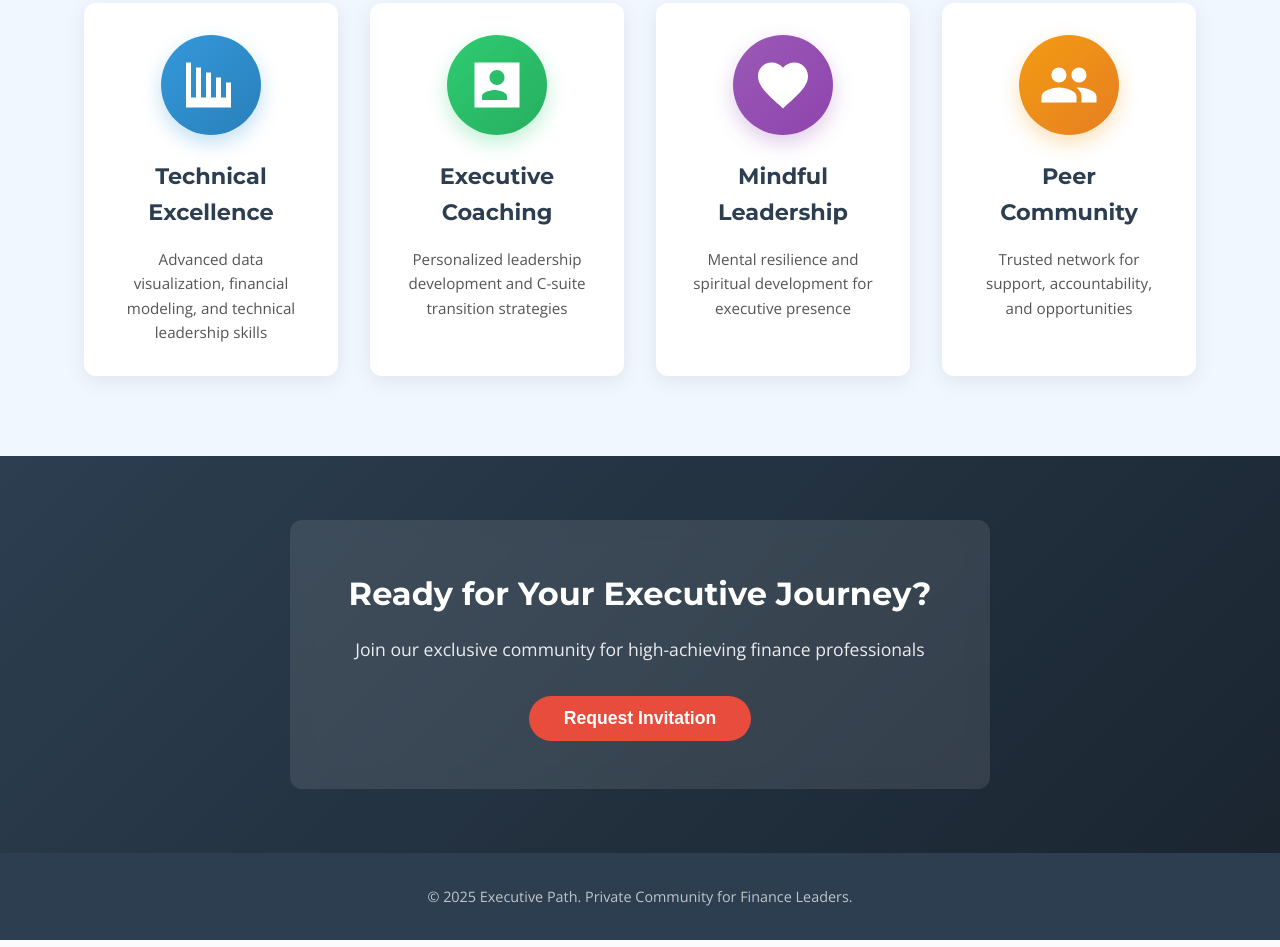
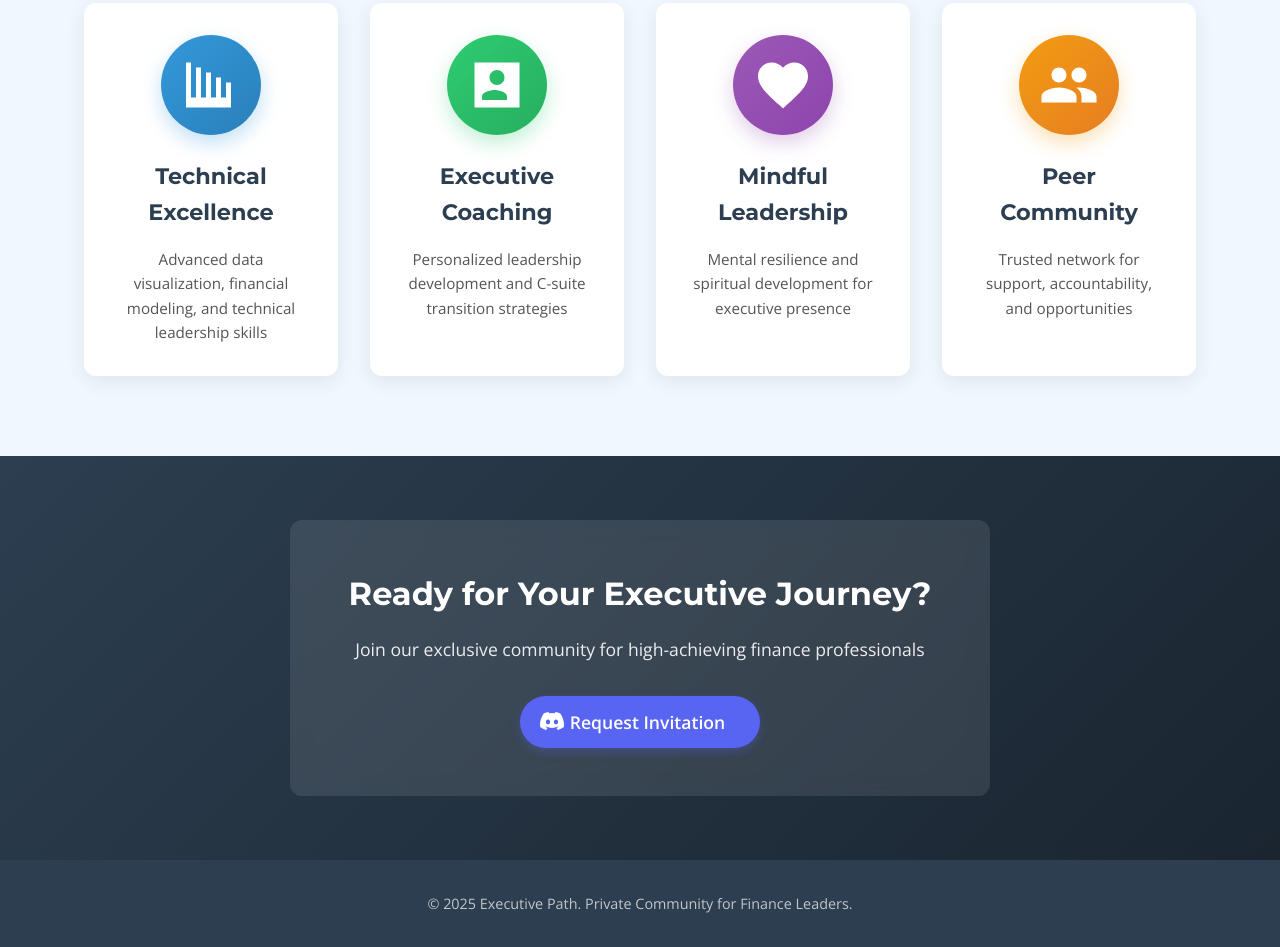
Before and after one commit to vibecoder2028/vortexai, a plain HTML site: page index.html in a window 1280 px wide. Shown: the part 677-1624 px from the top of the page. Drawn offline with nearby package versions, Linux system fonts and the light colour scheme.

Commit message:
Update index.html

```diff
--- a/index.html
+++ b/index.html
@@ -62,7 +62,9 @@
         <div class="cta-card">
             <h2>Ready for Your Executive Journey?</h2>
             <p>Join our exclusive community for high-achieving finance professionals</p>
-                <button>Request Invitation</button>
+            <a href="https://discord.gg/xwb5yQ6y" target="_blank" class="discord-button">
+                Request Invitation
+            </a>
         </div>
     </div>
 </section>
```
Lines whose indentation alone changed are shown as unchanged.
